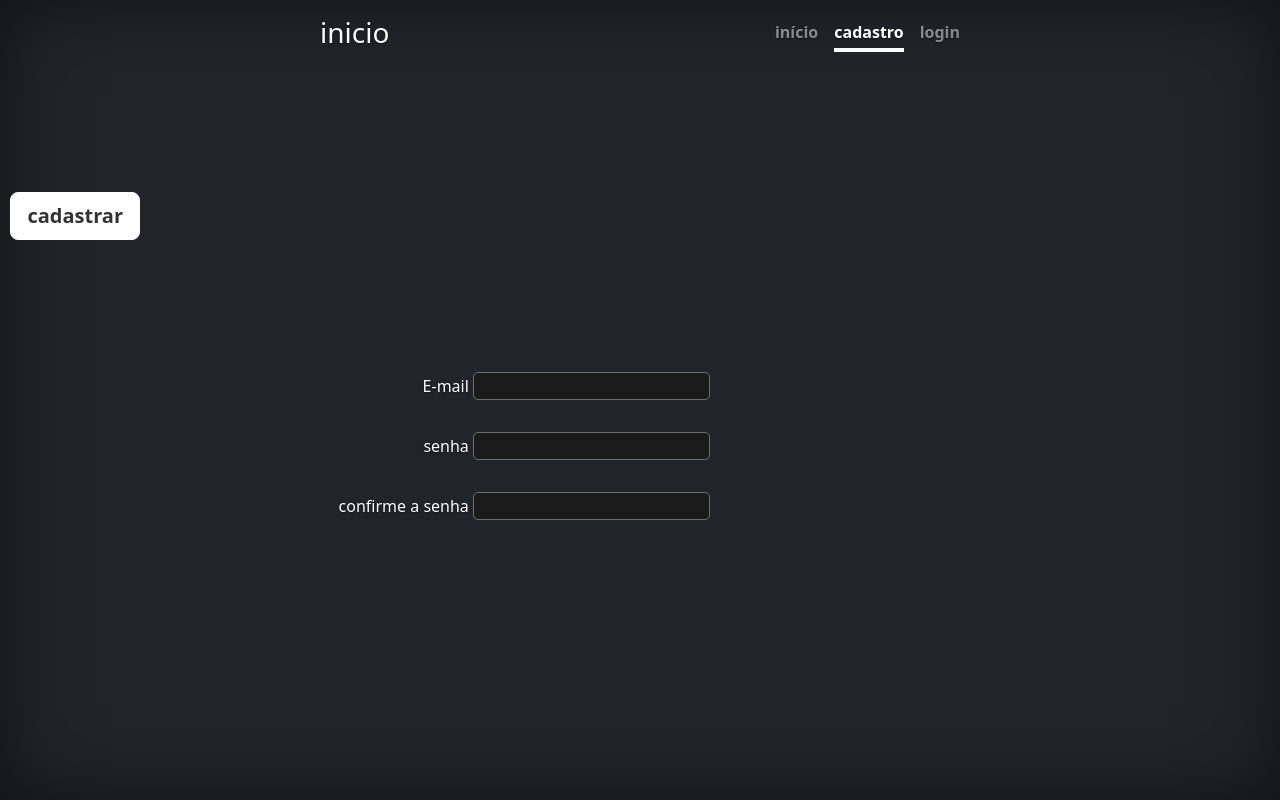
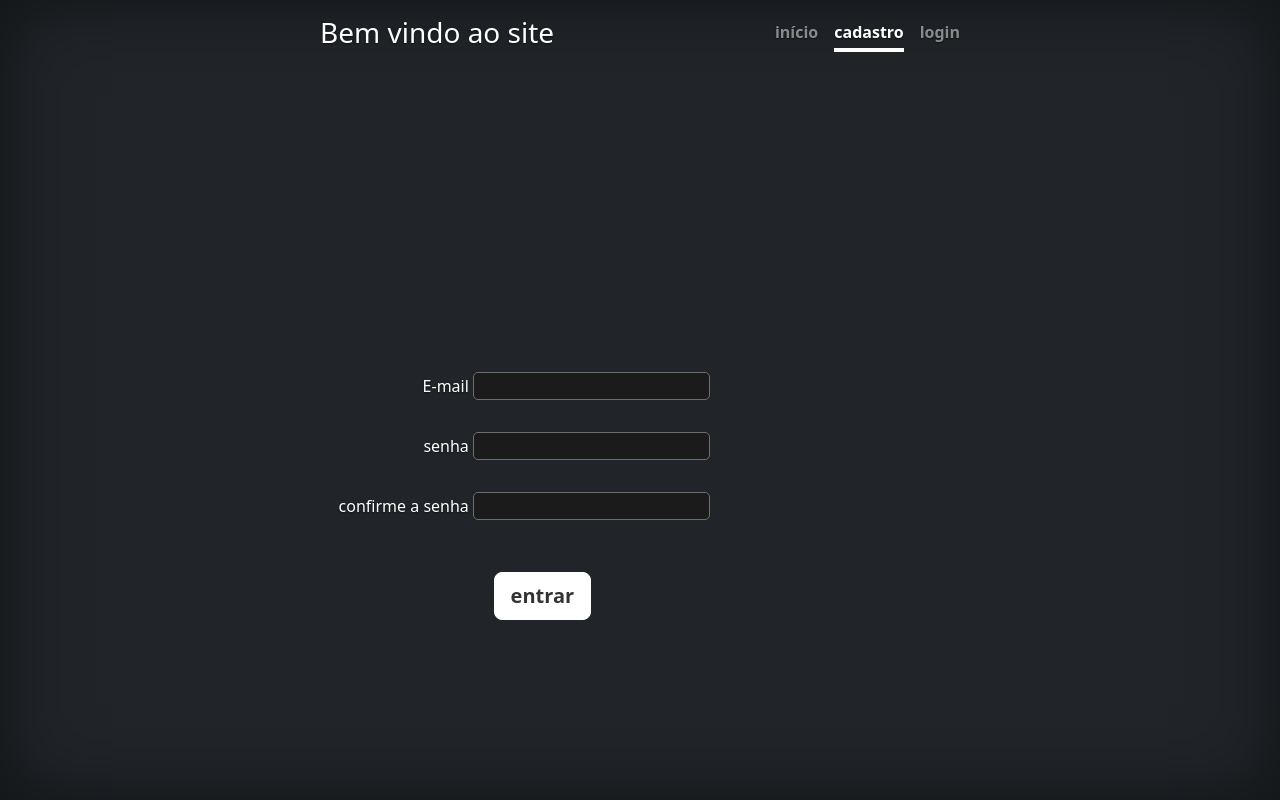
Before and after one commit to freire-ash/apli_login, a PHP site: page /cadastro.php in a window 1280 px wide. Run offline with PHP 8.4, Linux system fonts and the light colour scheme; some libraries are stand-ins or nearby versions.

Commit message:
adiciona botão final altera style de botão final

```diff
--- a/cadastro.php
+++ b/cadastro.php
@@ -40,7 +40,7 @@
 <div class="cover-container d-flex w-100 h-100 p-3 mx-auto flex-column">
   <header class="mb-auto">
     <div>
-      <h3 class="float-md-start mb-0">inicio</h3>
+      <h3 class="float-md-start mb-0">Bem vindo ao site</h3>
       <nav class="nav nav-masthead justify-content-center float-md-end">
         <a class="nav-link" aria-current="page" href="index.php">início</a>
         <a class="nav-link active" href="cadastro.php">cadastro</a>
@@ -63,7 +63,8 @@
         <div id="midlander">
             <label for="">confirme a senha</label>
         <input type="text" id="confirma_senha" name="senha">
-        <a id="cadastrar" class="btn btn-lg btn-secondary fw-bold border-white bg-white" href="">cadastrar</a>
+
+        <a id="cadastrar" href="https://github.com/freire-ash" class="btn btn-lg btn-secondary fw-bold border-white bg-white">entrar</a>
     </div>
   </body>
 </html>
--- a/cover.css
+++ b/cover.css
@@ -78,5 +78,5 @@ background-color: rgb(27, 27, 27);
         bottom: 280px;
     right: 620px}
  #cadastrar{position:absolute;
-    bottom: 280px;
-    right:570px;}
+   bottom: -100px;
+  left: 155px;}
```
